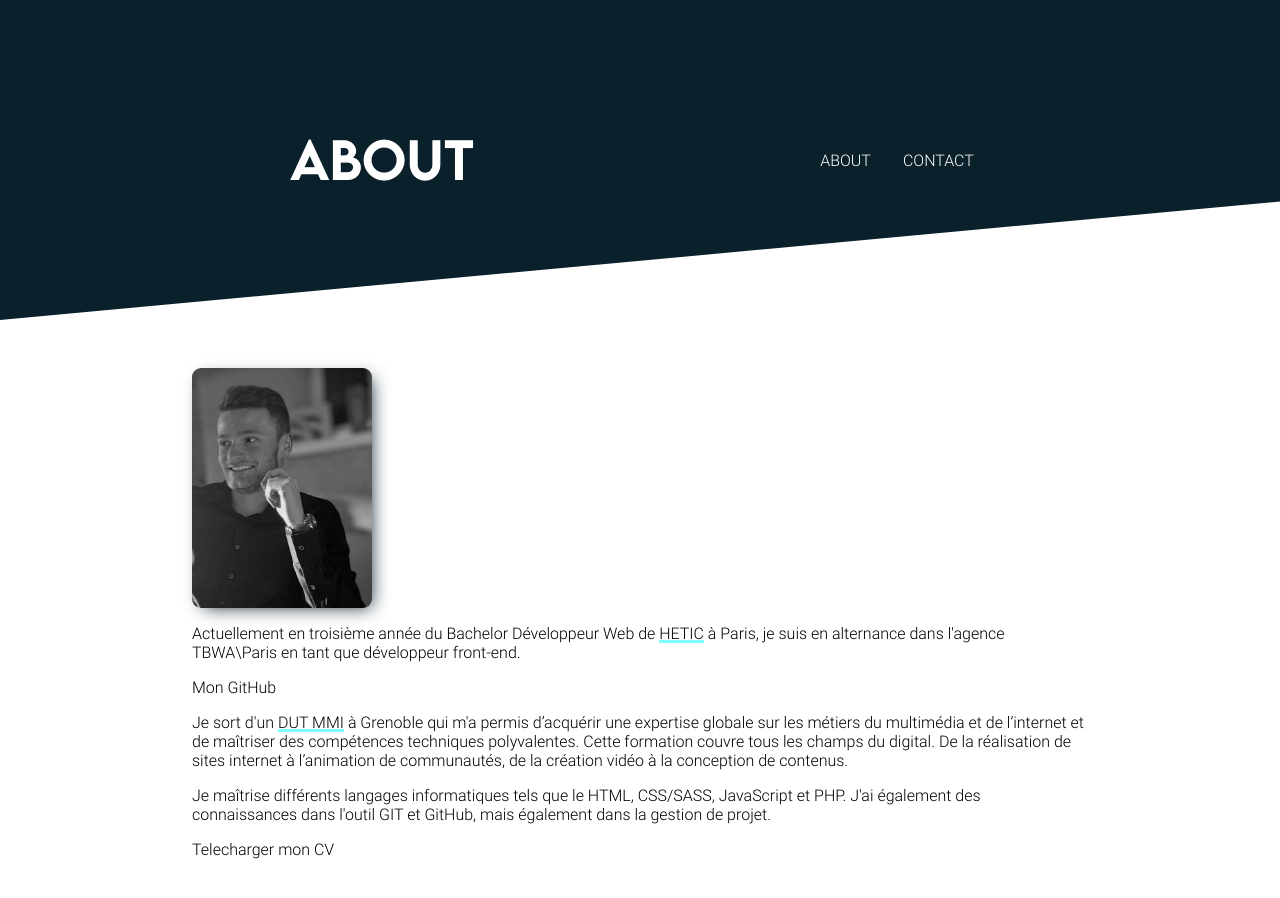
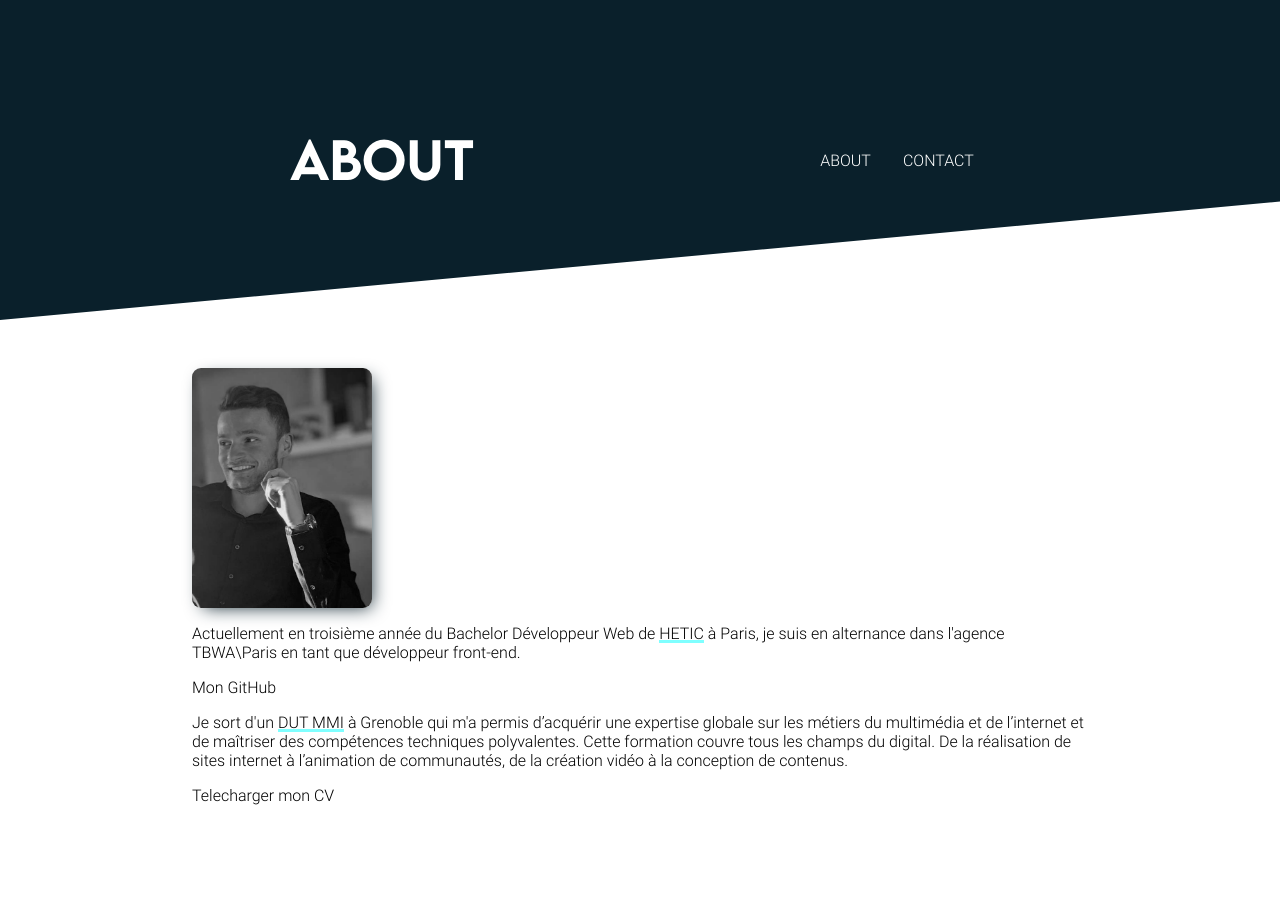
Before and after one commit to AlexisF9/Porfolio, a Next.js app: page /posts/about in a window 1280 px wide. Shown: the top 898 px of the page. After the commit the page ends 869 px from the top, so only its background shows below. Built offline with nearby package versions, Linux system fonts and the light colour scheme.

Commit message:
Update index.js

```diff
--- a/src/pages/posts/about/index.js
+++ b/src/pages/posts/about/index.js
@@ -32,7 +32,6 @@ export default function About() {
           <p>Actuellement en troisième année du Bachelor Développeur Web de <a href="https://www.hetic.net/" target="_blank"><span></span>HETIC</a>  à Paris, je suis en alternance dans l'agence <a href="https://www.tbwa-paris.com/en" target="_blank"><span></span>TBWA\Paris</a> en tant que développeur front-end.</p>
           <i class="fab fa-github"></i> <a className={css.gitHub} href="https://github.com/AlexisF9" target="_blank">Mon GitHub</a>
           <p>Je sort d'un <a href="https://iut1.univ-grenoble-alpes.fr/iut1/mmi-formation-200348.kjsp" target="_blank"><span></span>DUT MMI</a> à Grenoble qui m'a permis d’acquérir une expertise globale sur les métiers du multimédia et de l’internet et de maîtriser des compétences techniques polyvalentes. Cette formation couvre tous les champs du digital. De la réalisation de sites internet à l’animation de communautés, de la création vidéo à la conception de contenus.</p>
-          <p>Je maîtrise différents langages informatiques tels que le HTML, CSS/SASS, JavaScript et PHP. J'ai également des connaissances dans l'outil GIT et GitHub, mais également dans la gestion de projet.</p>
           <i class="fas fa-download"></i> <a className={css.monCV} href="/AlexisFlacher CV.pdf" target="_blank">Telecharger mon CV</a>
         </div>
       </div>
```
